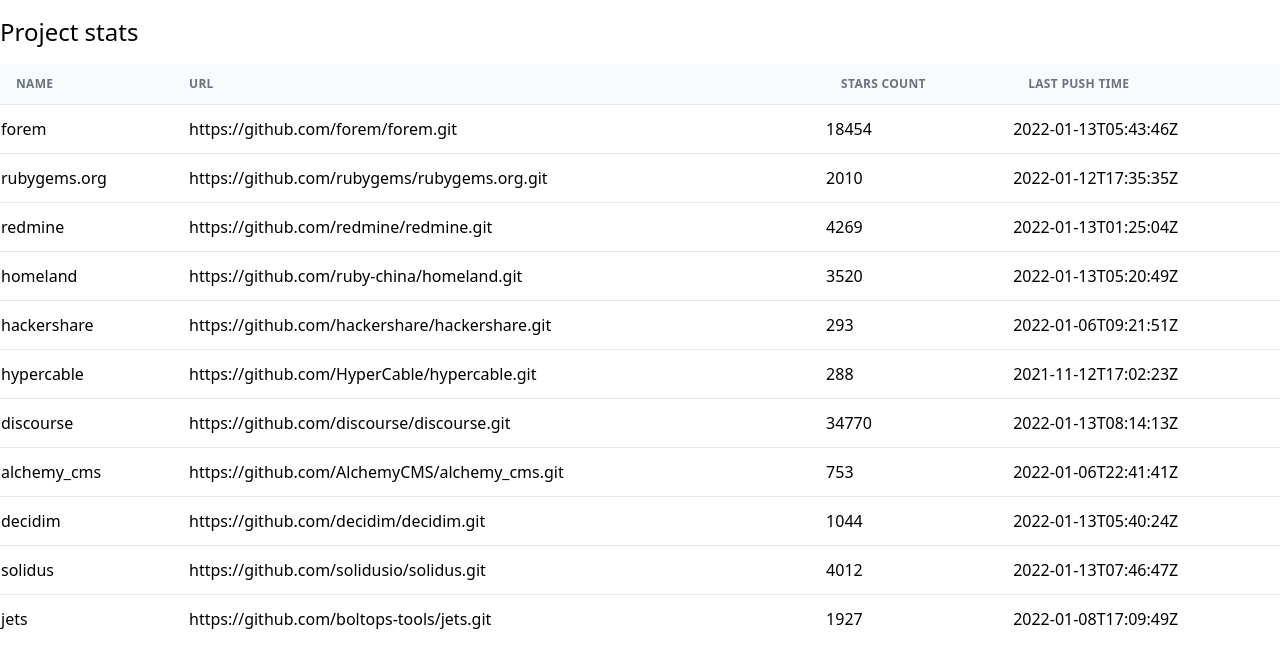
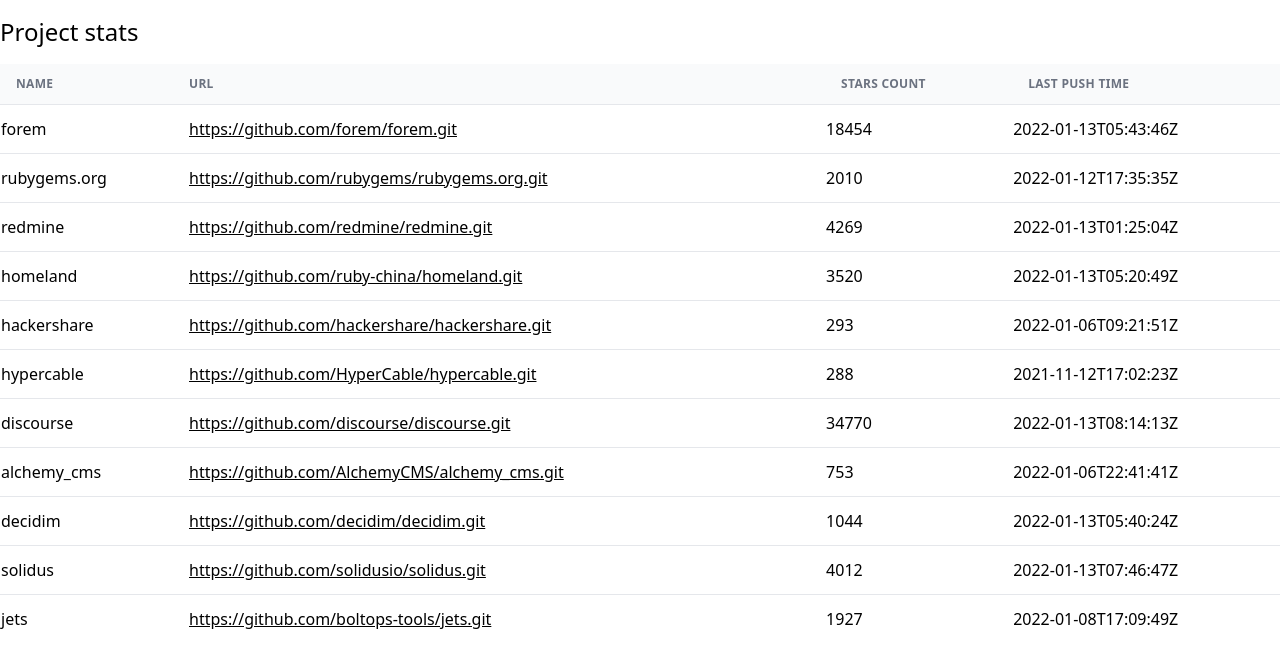
Before and after one commit to qichunren/ruby_project_stats, a Jekyll site: the page docs/stats.html, which Jekyll copies as it is, in a window 1280 px wide. Shown: the top 668 px of the page. Built offline with Jekyll 4.4.1, drawn with Linux system fonts in a browser that asks for light colours.

Commit message:
Build pages

```diff
--- a/docs/stats.html
+++ b/docs/stats.html
@@ -20,79 +20,79 @@
       </thead>
       <tbody class="bg-white divide-y dark:divide-gray-700 dark:bg-gray-800">
 
-        <tr>
+        <tr class="hover:bg-gray-300">
             <td>forem</td>
-            <td class="px-4 py-3"><a href="https://github.com/forem/forem.git" target="_blank" class="underline"></a>https://github.com/forem/forem.git</a></td>
+            <td class="px-4 py-3"><a href="https://github.com/forem/forem.git" target="_blank" class="underline">https://github.com/forem/forem.git</a></a></td>
             <td>18454</td>
             <td>2022-01-13T05:43:46Z</td>
         </tr>
 
-        <tr>
+        <tr class="hover:bg-gray-300">
             <td>rubygems.org</td>
-            <td class="px-4 py-3"><a href="https://github.com/rubygems/rubygems.org.git" target="_blank" class="underline"></a>https://github.com/rubygems/rubygems.org.git</a></td>
+            <td class="px-4 py-3"><a href="https://github.com/rubygems/rubygems.org.git" target="_blank" class="underline">https://github.com/rubygems/rubygems.org.git</a></a></td>
             <td>2010</td>
             <td>2022-01-12T17:35:35Z</td>
         </tr>
 
-        <tr>
+        <tr class="hover:bg-gray-300">
             <td>redmine</td>
-            <td class="px-4 py-3"><a href="https://github.com/redmine/redmine.git" target="_blank" class="underline"></a>https://github.com/redmine/redmine.git</a></td>
+            <td class="px-4 py-3"><a href="https://github.com/redmine/redmine.git" target="_blank" class="underline">https://github.com/redmine/redmine.git</a></a></td>
             <td>4269</td>
             <td>2022-01-13T01:25:04Z</td>
         </tr>
 
-        <tr>
+        <tr class="hover:bg-gray-300">
             <td>homeland</td>
-            <td class="px-4 py-3"><a href="https://github.com/ruby-china/homeland.git" target="_blank" class="underline"></a>https://github.com/ruby-china/homeland.git</a></td>
+            <td class="px-4 py-3"><a href="https://github.com/ruby-china/homeland.git" target="_blank" class="underline">https://github.com/ruby-china/homeland.git</a></a></td>
             <td>3520</td>
             <td>2022-01-13T05:20:49Z</td>
         </tr>
 
-        <tr>
+        <tr class="hover:bg-gray-300">
             <td>hackershare</td>
-            <td class="px-4 py-3"><a href="https://github.com/hackershare/hackershare.git" target="_blank" class="underline"></a>https://github.com/hackershare/hackershare.git</a></td>
+            <td class="px-4 py-3"><a href="https://github.com/hackershare/hackershare.git" target="_blank" class="underline">https://github.com/hackershare/hackershare.git</a></a></td>
             <td>293</td>
             <td>2022-01-06T09:21:51Z</td>
         </tr>
 
-        <tr>
+        <tr class="hover:bg-gray-300">
             <td>hypercable</td>
-            <td class="px-4 py-3"><a href="https://github.com/HyperCable/hypercable.git" target="_blank" class="underline"></a>https://github.com/HyperCable/hypercable.git</a></td>
+            <td class="px-4 py-3"><a href="https://github.com/HyperCable/hypercable.git" target="_blank" class="underline">https://github.com/HyperCable/hypercable.git</a></a></td>
             <td>288</td>
             <td>2021-11-12T17:02:23Z</td>
         </tr>
 
-        <tr>
+        <tr class="hover:bg-gray-300">
             <td>discourse</td>
-            <td class="px-4 py-3"><a href="https://github.com/discourse/discourse.git" target="_blank" class="underline"></a>https://github.com/discourse/discourse.git</a></td>
+            <td class="px-4 py-3"><a href="https://github.com/discourse/discourse.git" target="_blank" class="underline">https://github.com/discourse/discourse.git</a></a></td>
             <td>34770</td>
             <td>2022-01-13T08:14:13Z</td>
         </tr>
 
-        <tr>
+        <tr class="hover:bg-gray-300">
             <td>alchemy_cms</td>
-            <td class="px-4 py-3"><a href="https://github.com/AlchemyCMS/alchemy_cms.git" target="_blank" class="underline"></a>https://github.com/AlchemyCMS/alchemy_cms.git</a></td>
+            <td class="px-4 py-3"><a href="https://github.com/AlchemyCMS/alchemy_cms.git" target="_blank" class="underline">https://github.com/AlchemyCMS/alchemy_cms.git</a></a></td>
             <td>753</td>
             <td>2022-01-06T22:41:41Z</td>
         </tr>
 
-        <tr>
+        <tr class="hover:bg-gray-300">
             <td>decidim</td>
-            <td class="px-4 py-3"><a href="https://github.com/decidim/decidim.git" target="_blank" class="underline"></a>https://github.com/decidim/decidim.git</a></td>
+            <td class="px-4 py-3"><a href="https://github.com/decidim/decidim.git" target="_blank" class="underline">https://github.com/decidim/decidim.git</a></a></td>
             <td>1044</td>
             <td>2022-01-13T05:40:24Z</td>
         </tr>
 
-        <tr>
+        <tr class="hover:bg-gray-300">
             <td>solidus</td>
-            <td class="px-4 py-3"><a href="https://github.com/solidusio/solidus.git" target="_blank" class="underline"></a>https://github.com/solidusio/solidus.git</a></td>
+            <td class="px-4 py-3"><a href="https://github.com/solidusio/solidus.git" target="_blank" class="underline">https://github.com/solidusio/solidus.git</a></a></td>
             <td>4012</td>
             <td>2022-01-13T07:46:47Z</td>
         </tr>
 
-        <tr>
+        <tr class="hover:bg-gray-300">
             <td>jets</td>
-            <td class="px-4 py-3"><a href="https://github.com/boltops-tools/jets.git" target="_blank" class="underline"></a>https://github.com/boltops-tools/jets.git</a></td>
+            <td class="px-4 py-3"><a href="https://github.com/boltops-tools/jets.git" target="_blank" class="underline">https://github.com/boltops-tools/jets.git</a></a></td>
             <td>1927</td>
             <td>2022-01-08T17:09:49Z</td>
         </tr>
```
Also changed, not shown: docs/feed.xml (+1 -1 lines), docs/assets/css/app.css.
